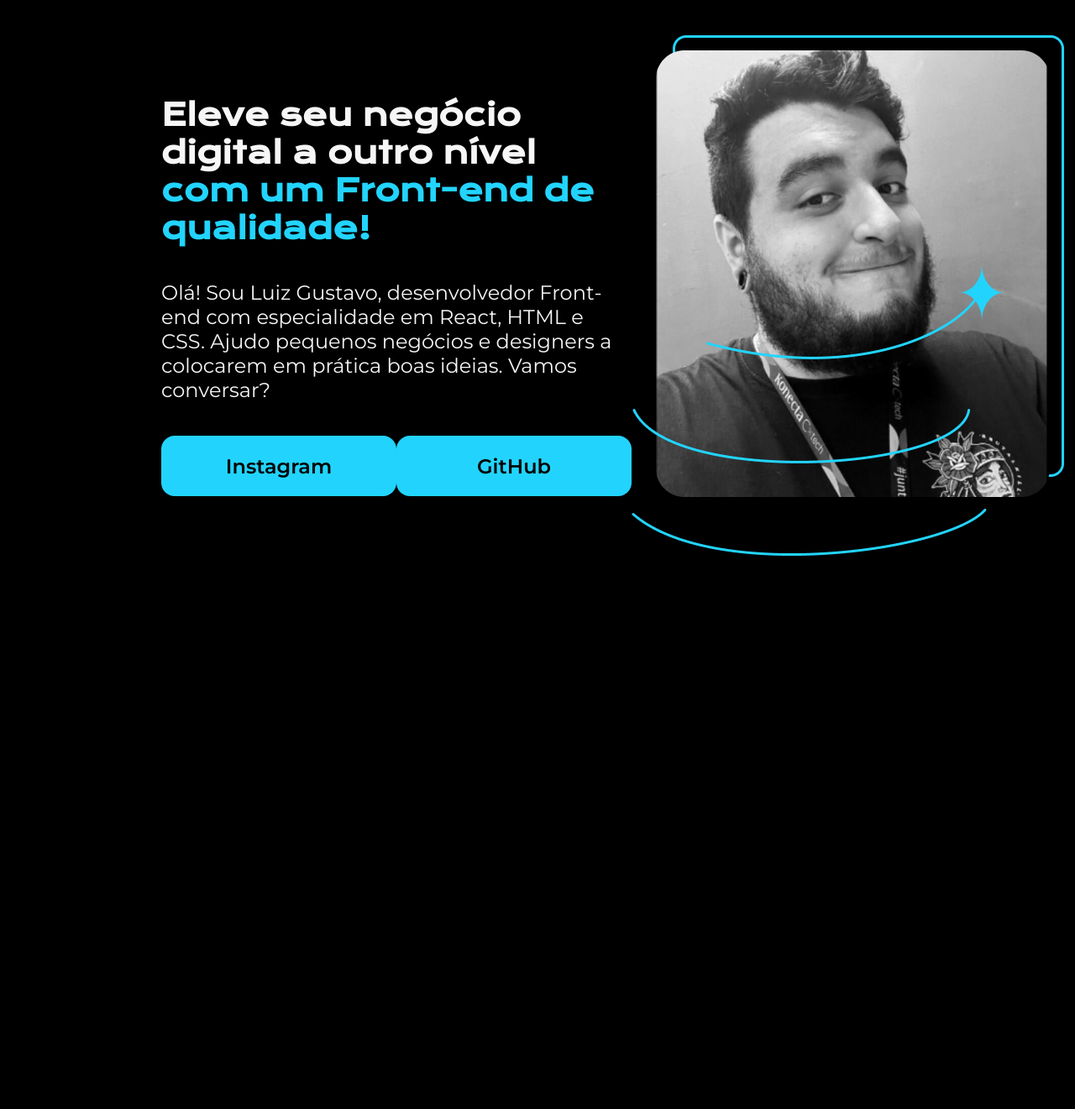
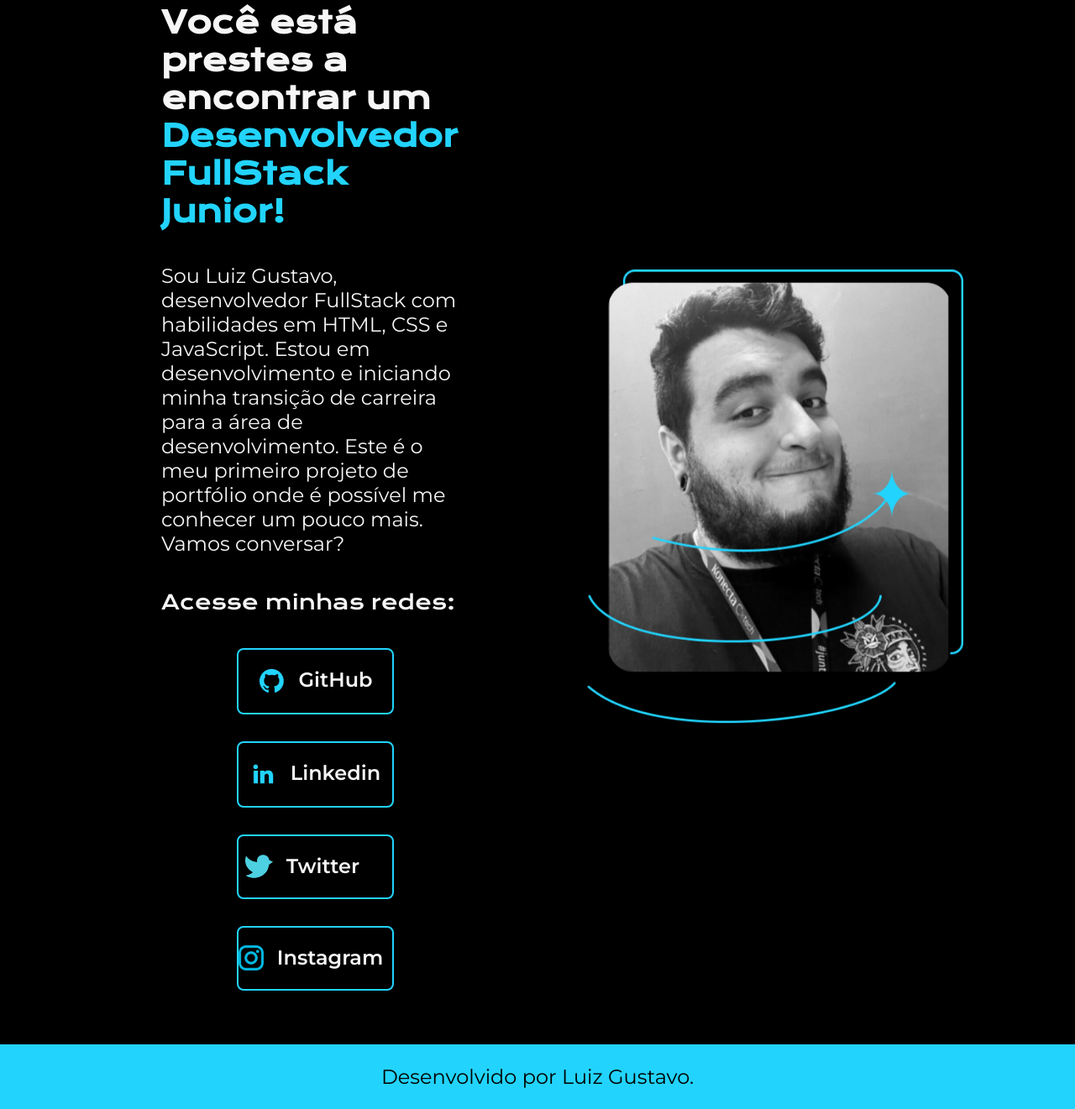
Before and after one commit to mazzaro1/Portifolio-CSS-HTML, a plain HTML site: page index.html in a window 1280 px wide. Shown: the part 86-1407 px from the top of the page at 84% size. Before the commit the page ends 928 px from the top, so only its background shows below. Drawn offline with nearby package versions, Linux system fonts and the light colour scheme.

Commit message:
Ajustes
Foram feitos alguns ajustes para a melhor visualização do código, além de serem adicionados mais 2 botões para acessar as redes sociais do portifólio. Além disso também foram aplicadas algumas animações utilizando o CSS

```diff
--- a/index.html
+++ b/index.html
@@ -1,36 +1,47 @@
 <!DOCTYPE html>
-<html lang="PT-BR">
-
+<html lang="pt-br">
 <head>
     <meta charset="UTF-8">
     <meta http-equiv="X-UA-Compatible" content="IE=edge">
     <meta name="viewport" content="width=device-width, initial-scale=1.0">
-    <title>Portifólio</title>
-    <link href="style.css" rel="stylesheet">
+    <title>Portfolio</title>
+    <link rel="stylesheet" href="./style.css">
 </head>
-
 <body>
-    <header></header>
+    <header class="cabecalho">
+    </header>
     <main class="apresentacao">
         <section class="apresentacao__conteudo">
-            <h1 class="apresentacao__conteudoTitulo">Eleve seu negócio digital a outro nível
-            <strong class="Titulo-destaque">com um Front-end de qualidade!</strong>
-            </h1>
-            <p class="apresentacao__conteudoTexto">
-            Olá! Sou Luiz Gustavo, desenvolvedor Front-end com especialidade em React, HTML e CSS. Ajudo pequenos
-            negócios e designers a colocarem em prática boas ideias. Vamos conversar?
-            </p>
+            <h1 class="apresentacao__conteudo__titulo">Você está prestes a encontrar um <strong class="titulo_destaque">Desenvolvedor FullStack Junior!</strong></h1>
+            <p class="apresentacao__conteudo__texto">Sou Luiz Gustavo, desenvolvedor FullStack com habilidades em HTML, CSS e JavaScript. Estou em desenvolvimento e iniciando minha transição de carreira para a área de desenvolvimento. Este é o meu primeiro projeto de portfólio onde é possível me conhecer um pouco mais. Vamos conversar?</p>
+            <h2 class="apresentacao__links__subtitulo">Acesse minhas redes:</h2>
             <div class="apresentacao__links">
-                <a class="apresentacao__linksPerfis" href="https://www.instagram.com/mazzaro1/">Instagram</a>
-                <a class="apresentacao__linksPerfis" href="https://github.com/mazzaro1">GitHub</a>
+                <a class="apresentacao__links_navegacao" href="https://github.com/mazzaro1">
+                    <img src="./src/github.png">
+                    GitHub
+                </a>
+
+                <a class="apresentacao__links_navegacao" href="https://www.linkedin.com/in/luiz-gustavo-da-cunha-3a9b60187/">
+                    <img src="./src/linkedin.png">
+                    Linkedin
+                </a>
+
+                <a class="apresentacao__links_navegacao" href="https://twitter.com/mazzaro_gustavo">
+                    <img class="twitter" src="./src/tuiti2.png">
+                    Twitter
+                </a>
+
+                <a class="apresentacao__links_navegacao" href="https://www.instagram.com/mazzaro1/">
+                    <img class = "insta" src="./src/insta.png">
+                    Instagram
+                </a>
+
             </div>
         </section>
-
-        <img class="minhaimagem"src="./src/imagem-portifolio.png">
-
-
-    </main>
-    <footer></footer>
+        <img class="apresentacao__imagem" src="./src/imagem-portifolio.png" alt="Foto de Luiz Gustavo">
+        </main>
+    <footer class="rodape">
+        <p>Desenvolvido por Luiz Gustavo.</p>
+    </footer>
 </body>
-
 </html>
--- a/style.css
+++ b/style.css
@@ -1,58 +1,147 @@
 @import url('https://fonts.googleapis.com/css2?family=Krona+One&family=Montserrat:wght@400;600&display=swap');
+
+:root{
+    --cor-primaria: #000000 ;
+    --corsecundaria: #F6F6F6;
+    --cor-terciaria: #22D4FD;
+    --cor-hover: #272727;
+    --fonte-primaria: 'Krona One', sans-serif;
+    --fonte-secundaria: 'Montserrat', sans-serif;
+}
 
 *{
     margin: 0;
     padding: 0;
 }
 
-body{
-    height: 100vh;
-    box-sizing: border-box;
-    background-color: #000000;
-    color: #F6F6F6;
+
+
+body {
+    /* height: 100vh; Definição de que o body terá 100% da altura do dispositivo (viewport height), definido no meta */
+    box-sizing: border-box; /*nenhum elemento filho do body vai estar fora dele. */
+    background-color: var(--cor-primaria);
+    color: var(--corsecundaria);
+}
+.cabecalho{
+    padding: 2% 0% 0% 15%; /*superior, direito, inferior, esquerdo*/
 }
 
-.Titulo-destaque{
-    color: #22D4FD;
+.cabecalho__menu{
+    display: flex;
+    gap: 80px;
+}
+.cabecalho__menu__link{
+    font-family: var(--fonte-secundaria);
+    font-size: 1.5rem;
+    font-weight: 600;
+    color: var(--cor-terciaria);
+    text-decoration: none;
+
 }
 
+
 .apresentacao{
-    margin: 10% 15%;
+    padding: 5% 15%;
     display: flex;
-    align-items: center;
+    align-items: center; /*alinha os elementos ao centro em altura, de acordo a altura do maior elemento dentro do container. */
     justify-content: space-between;
+    gap: 82px;
 }
+
 .apresentacao__conteudo{
-    width: 615px;
+    width: 50%; /*Dado do figma*/
     display: flex;
     flex-direction: column;
     gap: 40px;
+    /*padding: 0 5% 0 0;*/
 }
 
-.apresentacao__conteudoTitulo{
-    font-size: 36px;
-    font-family: 'Krona One', sans-serif;
+.apresentacao__conteudo__titulo{
+    font-size: 2.25rem;
+    font-family: var(--fonte-primaria);
 }
 
-.apresentacao__conteudoTexto{
-    font-size: 24px;
-    font-family: 'Montserrat', sans-serif;
+.titulo_destaque{
+    color: var(--cor-terciaria);
+}
+
+.apresentacao__conteudo__texto{
+    font-size: 1.5rem;
+    font-family: var(--fonte-secundaria);
 }
 
 .apresentacao__links{
-    display: flex;
+    display: flex; /*permitindo posicionar os botões*/
+    flex-direction: column;
     justify-content: space-between;
+    align-items: center;
+    gap: 32px;
 }
 
-.apresentacao__linksPerfis{
-    background-color: #22D4FD;
-    width: 280px;
+.apresentacao__links__subtitulo{
+    font-family: var(--fonte-primaria);
+    font-weight: 400;
+    font-size: 1.5rem;
+}
+
+.apresentacao__links_navegacao{
+    display: flex;
+    justify-content: center;
+    gap: 16px;
+    width: 50%;
     text-align: center;
-    border-radius: 16px;
-    font-size: 24px;
+    padding: 21.5px 0px; /*vertical horizontal*/
+    border-radius: 8px;
+    font-size: 1.5rem;
+    text-decoration: none;
+    color: var(--corsecundaria);
+    font-family: var(--fonte-secundaria);
     font-weight: 600;
-    padding: 21.5px 0;
-    text-decoration: none;
-    color: #000000;
-    font-family: 'Montserrat', sans-serif;
+    border: 2px solid var(--cor-terciaria);
+    transition: background 0.5s;
 }
+
+.apresentacao__links_navegacao:hover,
+.apresentacao__links_navegacao:focus {
+    background: rgb(58, 58, 58);
+}
+
+.apresentacao__imagem{
+    width: 50%;
+    animation: go-back 20s infinite alternate;
+}
+
+@keyframes go-back {
+    from {
+      transform: translateX(100px);
+    }
+    to {
+      transform: translateX(0);
+    }
+  }
+
+.rodape{
+    color: var(--cor-primaria);
+    background-color: var(--cor-terciaria);
+    padding: 24px;
+    text-align: center;
+    font-family: var(--fonte-secundaria);
+    font-size: 1.5rem;
+    font-weight: 400;
+}
+
+    .twitter{
+        display: flex;
+        justify-content: left;
+        width: 33px;
+        height: 30px;
+        margin-left: -30px;
+    }
+
+    .insta{
+        display: flex;
+        justify-content: left;
+        width: 30px;
+        height: 30px;
+        margin-left: -10px;
+    }
```
Also changed, not shown: src/1384014.png (added), src/Captura de tela 2023-03-02 173254.png (added), src/github.png (added), src/icone-github-bleu.png (added), src/insta.png (added), src/linkedin.png (added), src/linkedn.png (added), src/png-transparent-brand-product-design-logo-facebook-and-instagram-logo-blue-child-text.png (added), src/tuiti.png (added), src/tuiti1.png (added), src/tuiti2.png (added), src/twitter-logo-3.png (added), src/twitter.png (added), src/twitter_circle-512.webp (added).
